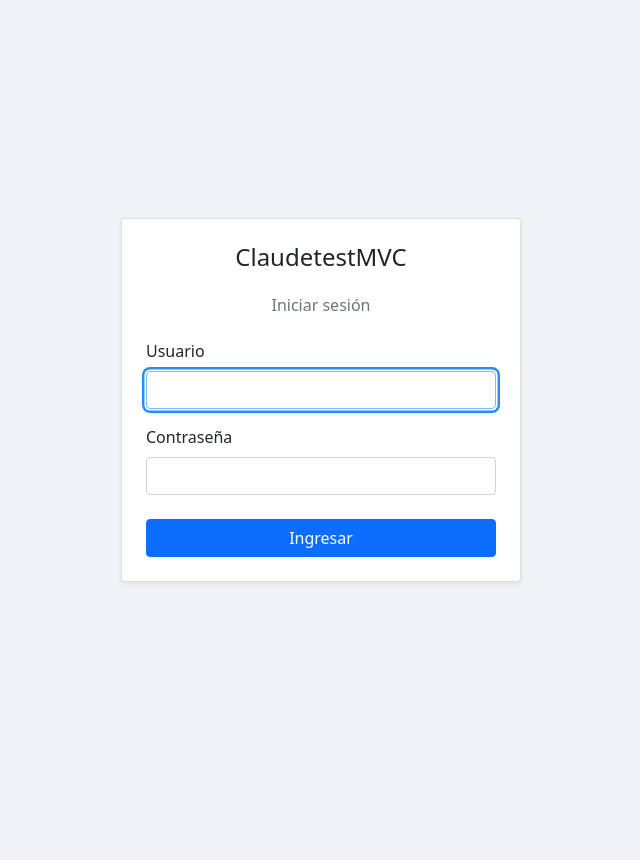
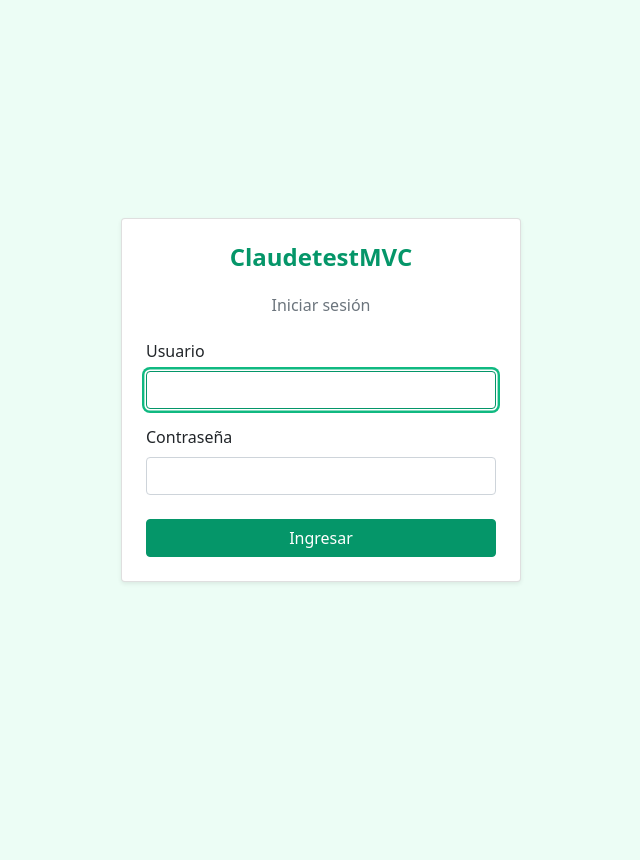
Before and after one commit to is101060/Claudetest, an ASP.NET Core app: page /Account/Login in a window 1280 px wide. Shown: the whole page, without its empty margins (319-959 px from the left). Run offline with ASP.NET Core 8, Linux system fonts and the light colour scheme.

Commit message:
Aplica paleta verde esmeralda a toda la interfaz
- site.css: variables CSS con #059669 como color primario, sobreescribe btn-primary, links y focus ring de Bootstrap
- _Layout.cshtml: navbar verde oscuro con texto y botones en blanco
- Login.cshtml: fondo #ecfdf5, título verde y focus ring en inputs

Co-Authored-By: Claude Sonnet 4.6 <noreply@anthropic.com>
Claude-Session: https://claude.ai/code/session_011CqpL7vwnrn7dvGf4VDxtZ

```diff
--- a/Views/Account/Login.cshtml
+++ b/Views/Account/Login.cshtml
@@ -13,11 +13,19 @@
     <link rel="stylesheet" href="~/css/site.css" asp-append-version="true" />
     <style>
         body {
-            background-color: #f0f2f5;
+            background-color: #ecfdf5;
         }
         .login-card {
             max-width: 400px;
             width: 100%;
+        }
+        .login-card .card-title {
+            color: #059669;
+            font-weight: 600;
+        }
+        .login-card .form-control:focus {
+            border-color: #059669;
+            box-shadow: 0 0 0 0.1rem white, 0 0 0 0.25rem #10b981;
         }
     </style>
 </head>
--- a/wwwroot/css/site.css
+++ b/wwwroot/css/site.css
@@ -8,8 +8,58 @@ html {
   }
 }
 
-.btn:focus, .btn:active:focus, .btn-link.nav-link:focus, .form-control:focus, .form-check-input:focus {
-  box-shadow: 0 0 0 0.1rem white, 0 0 0 0.25rem #258cfb;
+/* Verde esmeralda — paleta primaria */
+:root {
+  --color-primary:       #059669;
+  --color-primary-hover: #047857;
+  --color-primary-light: #d1fae5;
+  --color-focus-ring:    #10b981;
+}
+
+/* Sobreescribe el color primario de Bootstrap */
+.btn-primary {
+  background-color: var(--color-primary);
+  border-color:     var(--color-primary);
+  color: #fff;
+}
+.btn-primary:hover,
+.btn-primary:focus,
+.btn-primary:active {
+  background-color: var(--color-primary-hover);
+  border-color:     var(--color-primary-hover);
+  color: #fff;
+}
+
+.btn-outline-primary {
+  color:        var(--color-primary);
+  border-color: var(--color-primary);
+}
+.btn-outline-primary:hover {
+  background-color: var(--color-primary);
+  border-color:     var(--color-primary);
+  color: #fff;
+}
+
+/* Links */
+a {
+  color: var(--color-primary);
+}
+a:hover {
+  color: var(--color-primary-hover);
+}
+
+/* Focus ring */
+.btn:focus,
+.btn:active:focus,
+.btn-link.nav-link:focus,
+.form-control:focus,
+.form-check-input:focus {
+  box-shadow: 0 0 0 0.1rem white, 0 0 0 0.25rem var(--color-focus-ring);
+}
+
+/* Input focus border */
+.form-control:focus {
+  border-color: var(--color-primary);
 }
 
 html {
```
Also changed, not shown: Views/Shared/_Layout.cshtml (+5 -5 lines).
